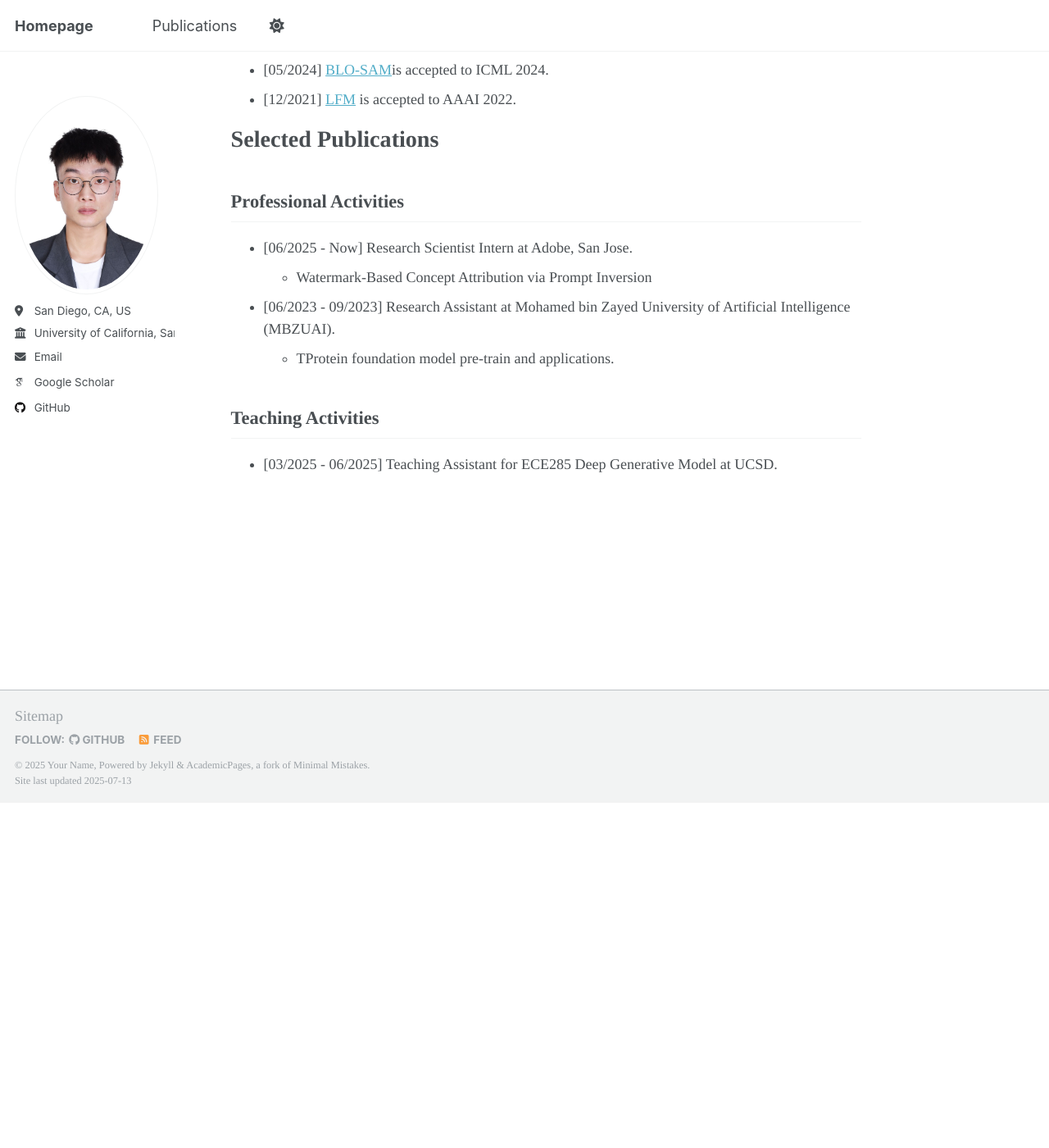
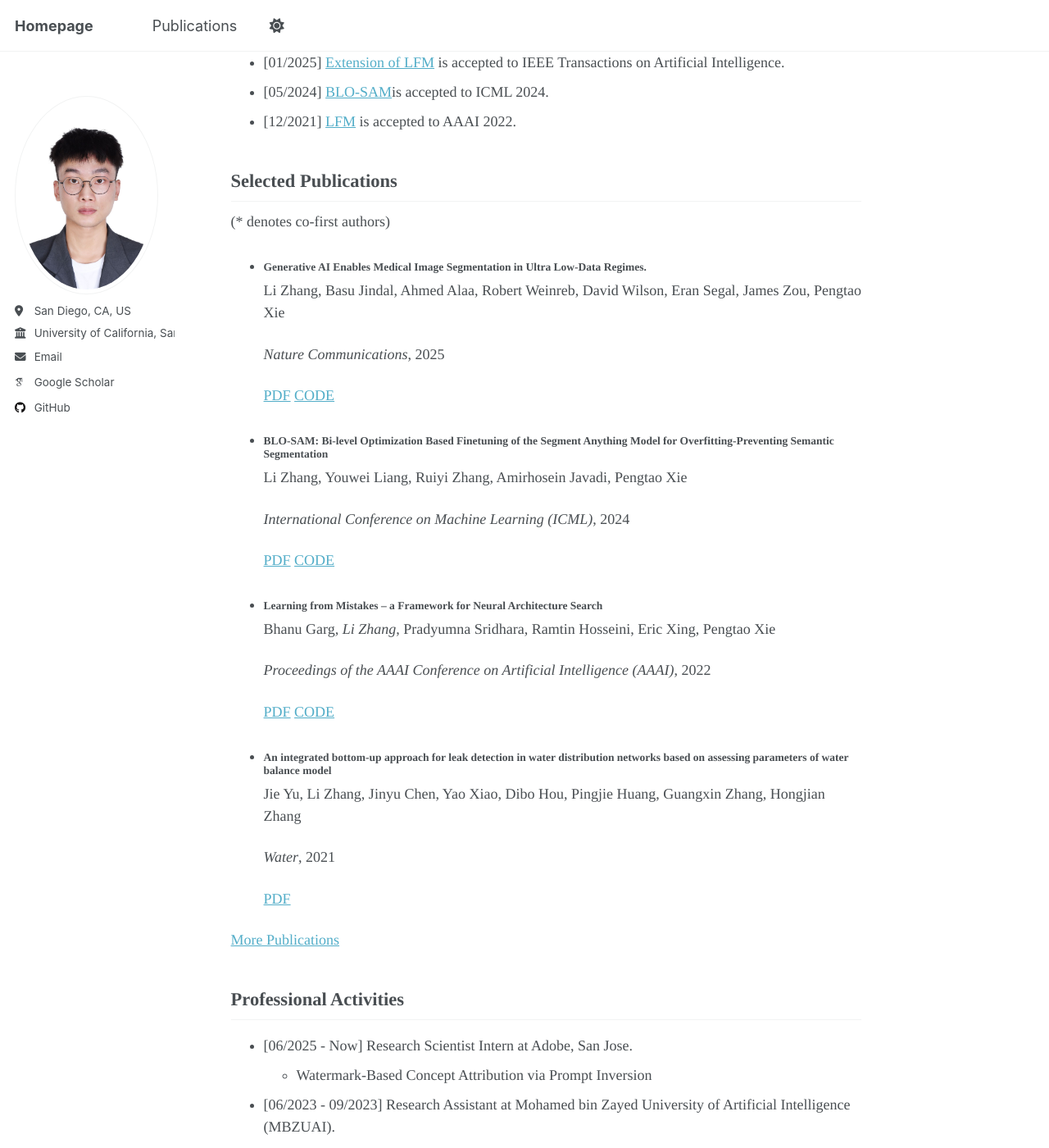
Before and after one commit to importZL/importZL.github.io, a Jekyll site: the page built from _pages/about.md, in a window 1280 px wide and 1400 px high, scrolled down 528 px. Shown: the whole window at 82% size. Built offline with Jekyll 4.4.1, drawn with Linux system fonts in a browser that asks for light colours; some web fonts are replaced; a script that is not in the unit is left out; before the commit the page ends 1507 px from its top, so only the background shows below that.

Commit message:
Update about.md

```diff
--- a/_pages/about.md
+++ b/_pages/about.md
@@ -13,7 +13,7 @@ My research has primarily focused on computer vision, deep learning, and large l
 
 
 News
-======
+------
 - [07/2025] I co-organize a NeurIPS 2025 workshop on Multi-modal Foundation Models and Large Language Models for Life Sciences.
 - [07/2025] [ProteinAligner](https://www.biorxiv.org/content/10.1101/2024.10.06.616870v1) is accepted to ICML 2025 Workshop.
 - [07/2025] [GenSeg](https://arxiv.org/html/2408.17421v1) is accepted to Nature Communications.
@@ -22,8 +22,40 @@ News
 - [12/2021] [LFM](https://ojs.aaai.org/index.php/AAAI/article/view/21258) is accepted to AAAI 2022.
 
 Selected Publications
-======
+------
+(* denotes co-first authors)
 
+- #### Generative AI  Enables Medical Image Segmentation in Ultra Low-Data Regimes.
+  Li Zhang, Basu Jindal, Ahmed Alaa, Robert Weinreb, David Wilson, Eran Segal, James Zou, Pengtao Xie
+
+  _Nature Communications_, 2025
+
+  [PDF](https://arxiv.org/html/2408.17421v1) [CODE](https://github.com/importZL/GenSeg)
+
+
+- #### BLO-SAM: Bi-level Optimization Based Finetuning of the Segment Anything Model for Overfitting-Preventing Semantic Segmentation
+  Li Zhang, Youwei Liang, Ruiyi Zhang, Amirhosein Javadi, Pengtao Xie
+
+  _International Conference on Machine Learning (ICML)_, 2024
+
+  [PDF](https://icml.cc/virtual/2024/poster/32990) [CODE](https://github.com/importZL/BLO-SAM)
+
+- #### Learning from Mistakes – a Framework for Neural Architecture Search
+  Bhanu Garg*, Li Zhang*, Pradyumna Sridhara, Ramtin Hosseini, Eric Xing, Pengtao Xie
+
+   _Proceedings of the AAAI Conference on Artificial Intelligence (AAAI)_, 2022
+
+  [PDF](https://arxiv.org/abs/2111.06353) [CODE](https://github.com/importZL/LFM)
+
+- #### An integrated bottom-up approach for leak detection in water distribution networks based on assessing parameters of water balance model
+  Jie Yu, Li Zhang, Jinyu Chen, Yao Xiao, Dibo Hou, Pingjie Huang, Guangxin Zhang, Hongjian Zhang
+
+  _Water_, 2021
+
+  [PDF](https://www.mdpi.com/2073-4441/13/6/867)
+
+
+[More Publications](/publications)
 
 
 Professional Activities
```
